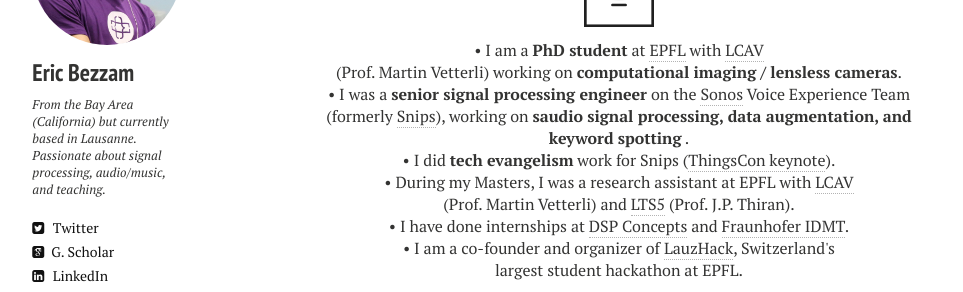
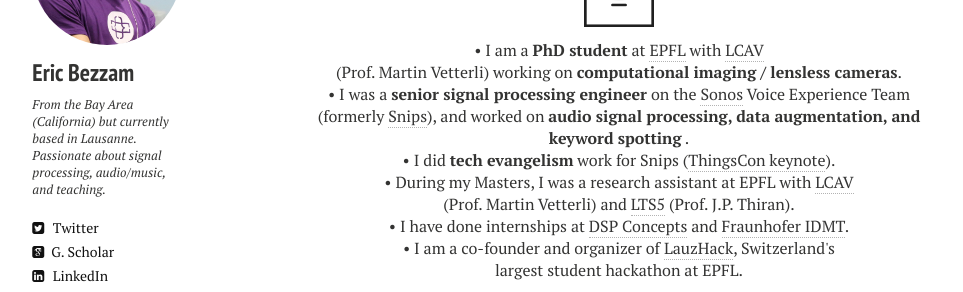
Before and after one commit to ebezzam/ebezzam.github.io, a Jekyll site: the page built from cv.md, in a window 1280 px wide. Shown: the part 196-488 px from the top of the page, without its empty margins (21-984 px from the left). Built offline with Jekyll 4.4.1, drawn with Linux system fonts in a browser that asks for light colours; nearby versions of some CDN libraries.

Commit message:
update cv.

```diff
--- a/_layouts/cv.html
+++ b/_layouts/cv.html
@@ -46,7 +46,7 @@
     <div class="article-wrap">
     <p align="center" class=bottom-small><img src="{{ site.url }}/images/CV/business.png" alt="Work Experience" width="70" height="70"></p>
     <p align="center">&#8226 I am a <strong>PhD student</strong> at <a href="https://www.epfl.ch/" target="_blank">EPFL</a> with <a href="https://lcav.epfl.ch/" target="_blank">LCAV</a><br />(Prof. Martin Vetterli) working on <strong>computational imaging / lensless cameras</strong>.</p>
-    <p align="center">&#8226 I was a <strong>senior signal processing engineer</strong> on the <a href="https://www.sonos.com" target="_blank">Sonos</a> Voice Experience Team (formerly <a href="https://snips.ai/" target="_blank">Snips</a>), working on <strong>saudio signal processing, data augmentation, and keyword spotting</strong> .</p>
+    <p align="center">&#8226 I was a <strong>senior signal processing engineer</strong> on the <a href="https://www.sonos.com" target="_blank">Sonos</a> Voice Experience Team (formerly <a href="https://snips.ai/" target="_blank">Snips</a>), and worked on <strong>audio signal processing, data augmentation, and keyword spotting</strong> .</p>
      <p align="center">&#8226 I did <strong>tech evangelism</strong> work for Snips (<a href="https://www.youtube.com/watch?v=HzGce_WjhEA" target="_blank">ThingsCon keynote</a>).</p>
     <p align="center">&#8226 During my Masters, I was a research assistant at EPFL with <a href="https://lcav.epfl.ch/" target="_blank">LCAV</a><br />(Prof. Martin Vetterli) and <a href="https://lts5www.epfl.ch/index.html" target="_blank">LTS5</a> (Prof. J.P. Thiran).</p>
     <p align="center">&#8226 I have done internships at <a href="https://dspconcepts.com/" target="_blank">DSP Concepts</a> and <a href="https://www.idmt.fraunhofer.de/en.html" target="_blank">Fraunhofer IDMT</a>.</p>
```
